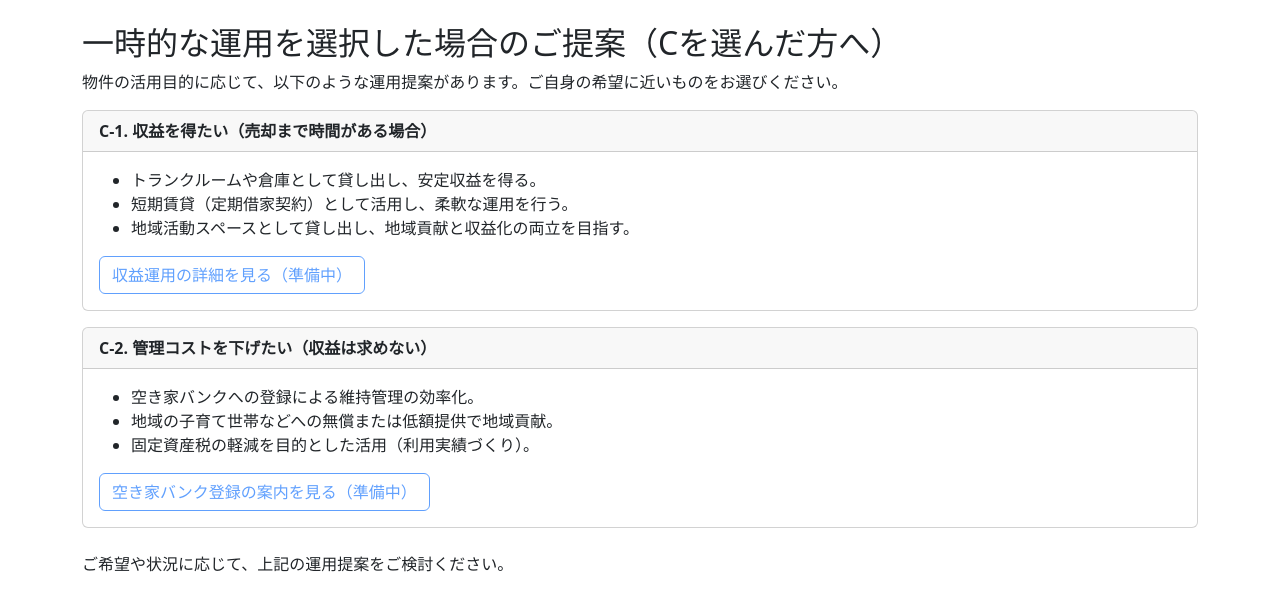
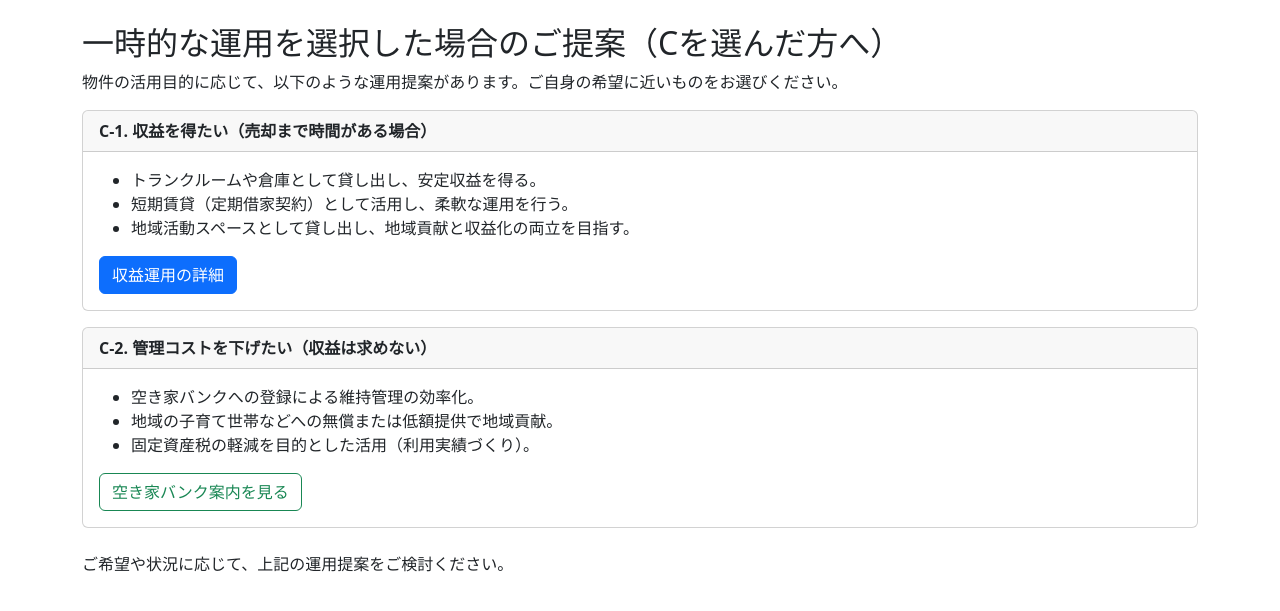
Before and after one commit to 1F10230292/portfolio-project-g13, a Django app: template project/templates/project/house_rent.html in a window 1280 px wide. Shown: the part 56-667 px from the top of the page. Run offline with Django 5.2, Linux system fonts and the light colour scheme; the template is opened without the code that fills it, so the values that code supplies are empty; some libraries are stand-ins or nearby versions.

Commit message:
C選んだ時のフロー先の追加

```diff
--- a/project/templates/project/house_rent.html
+++ b/project/templates/project/house_rent.html
@@ -12,7 +12,7 @@
       <li>短期賃貸（定期借家契約）として活用し、柔軟な運用を行う。</li>
       <li>地域活動スペースとして貸し出し、地域貢献と収益化の両立を目指す。</li>
     </ul>
-    <a href="#" class="btn btn-outline-primary disabled">収益運用の詳細を見る（準備中）</a>
+    <a href="{% url 'project:house_operation_compare' inheritance.pk %}" class="btn btn-primary me-2">収益運用の詳細</a>
   </div>
 </div>
 
@@ -24,7 +24,7 @@
       <li>地域の子育て世帯などへの無償または低額提供で地域貢献。</li>
       <li>固定資産税の軽減を目的とした活用（利用実績づくり）。</li>
     </ul>
-    <a href="#" class="btn btn-outline-primary disabled">空き家バンク登録の案内を見る（準備中）</a>
+    <a href="{% url 'project:house_support' inheritance.pk %}" class="btn btn-outline-success">空き家バンク案内を見る</a>
   </div>
 </div>
 
--- a/project/urls.py
+++ b/project/urls.py
@@ -17,4 +17,6 @@ urlpatterns = [
     path("house/<int:pk>/rent/", views.house_rent, name="house_rent"),
     path("house/<int:pk>/reform/", views.house_reform, name="house_reform"),
     path("house/<int:pk>/hold/", views.house_hold, name="house_hold"),
+    path('house/<int:pk>/operation/compare/', views.house_operation_compare, name='house_operation_compare'),
+    path('house/<int:pk>/support/', views.house_support, name='house_support'),
 ]
```
Also changed, not shown: project/views.py (+10 -0 lines), project/templates/project/house_operation_compare.html (added), project/templates/project/house_support.html (added).
